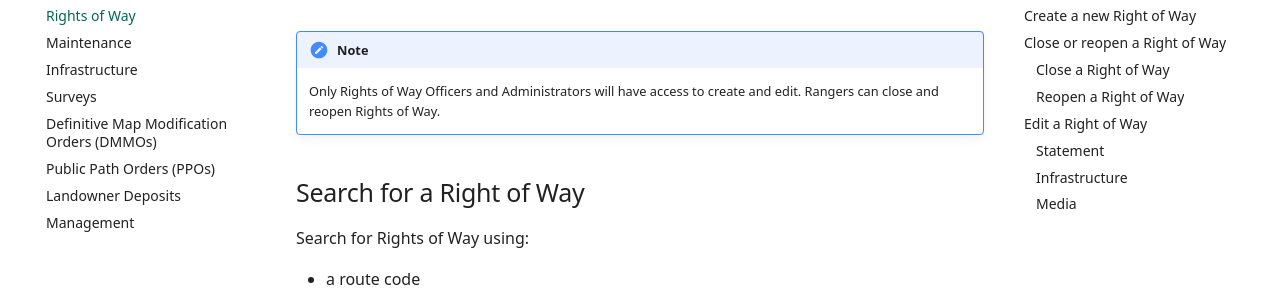
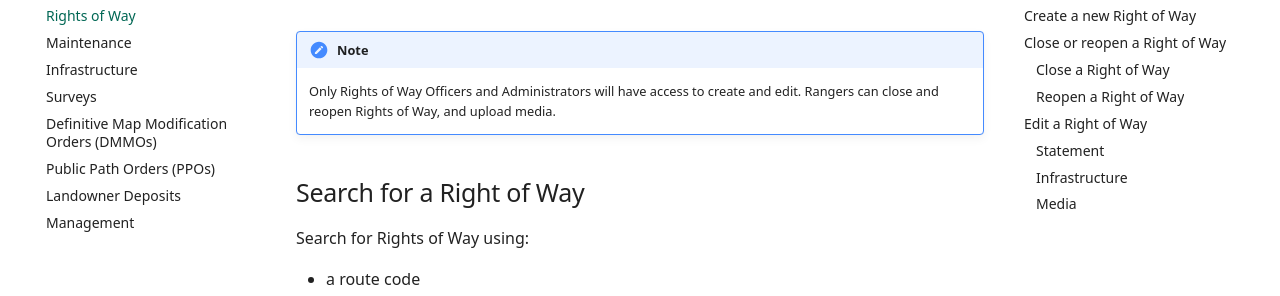
Before and after one commit to Dorset-Council-UK/cside-docs, an MkDocs documentation site: the page built from docs/rights-of-way.md, in a window 1280 px wide and 900 px high. Shown: the part 149-445 px from the top of the window. Built offline with MkDocs 1.6.1 and Material for MkDocs 9.7.7, drawn with Linux system fonts in a browser that asks for light colours.

Commit message:
Updated README with CSIDE repo link. Added additional ranger info re media upload

```diff
--- a/docs/rights-of-way.md
+++ b/docs/rights-of-way.md
@@ -1,7 +1,7 @@
 # Rights of Way
 
 !!! note
-    Only Rights of Way Officers and Administrators will have access to create and edit. Rangers can close and reopen Rights of Way.
+    Only Rights of Way Officers and Administrators will have access to create and edit. Rangers can close and reopen Rights of Way, and upload media.
 
 ## Search for a Right of Way
 
```
Also changed, not shown: README.md (+1 -1 lines).
